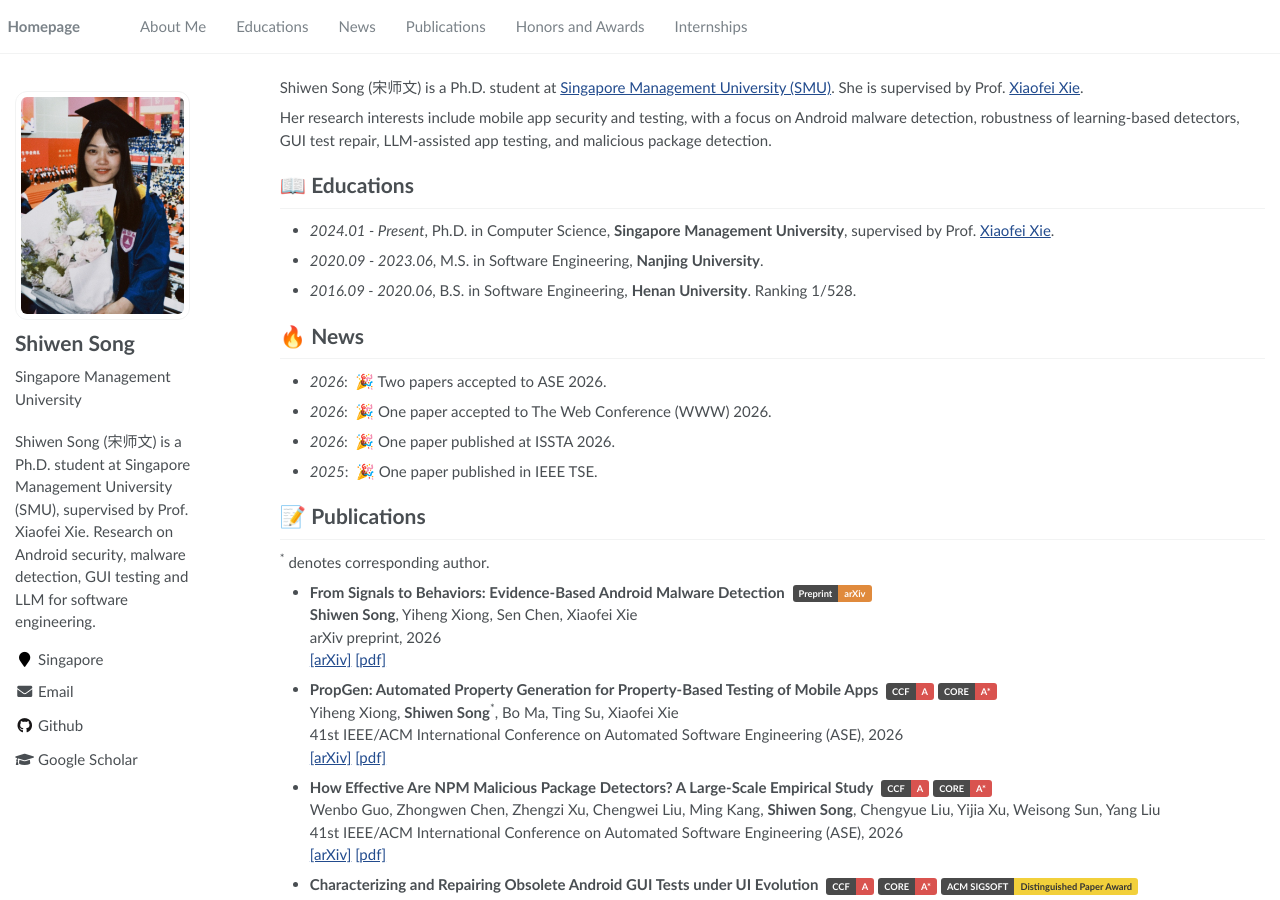
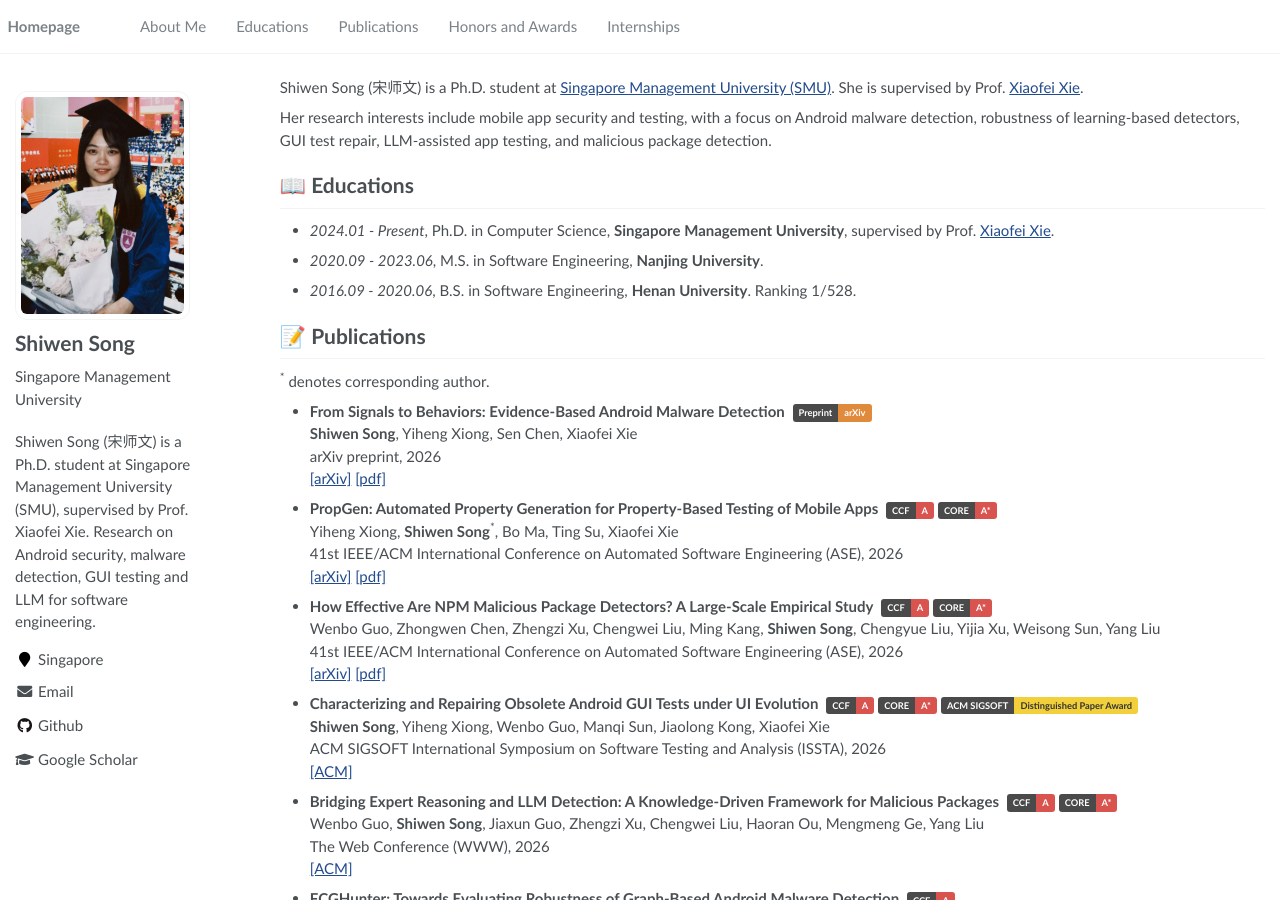
Before and after one commit to shiwen-song/shiwen-song.github.io, a Jekyll site: the page built from _pages/about.md, in a window 1280 px wide and 900 px high. Built offline with Jekyll 4.4.1, drawn with Linux system fonts in a browser that asks for light colours.

Commit message:
Remove News section
Co-Authored-By: Claude Sonnet 5.5 <noreply@anthropic.com>

```diff
--- a/_data/navigation.yml
+++ b/_data/navigation.yml
@@ -5,9 +5,6 @@ main:
 
   - title: "Educations"
     url: "/#-educations"
-
-  - title: "News"
-    url: "/#-news"
 
   - title: "Publications"
     url: "/#-publications"
--- a/_pages/about.md
+++ b/_pages/about.md
@@ -25,12 +25,6 @@ Her research interests include mobile app security and testing, with a focus on
 - *2024.01 - Present*, Ph.D. in Computer Science, **Singapore Management University**, supervised by Prof. [Xiaofei Xie](https://scholar.google.com/citations?user=FfcZfJgAAAAJ&hl=zh-CN&oi=ao).
 - *2020.09 - 2023.06*, M.S. in Software Engineering, **Nanjing University**.
 - *2016.09 - 2020.06*, B.S. in Software Engineering, **Henan University**. Ranking 1/528.
-
-# 🔥 News
-- *2026*: &nbsp;🎉 Two papers accepted to ASE 2026.
-- *2026*: &nbsp;🎉 One paper accepted to The Web Conference (WWW) 2026.
-- *2026*: &nbsp;🎉 One paper published at ISSTA 2026.
-- *2025*: &nbsp;🎉 One paper published in IEEE TSE.
 
 # 📝 Publications
 <sup>&#42;</sup> denotes corresponding author.
```
